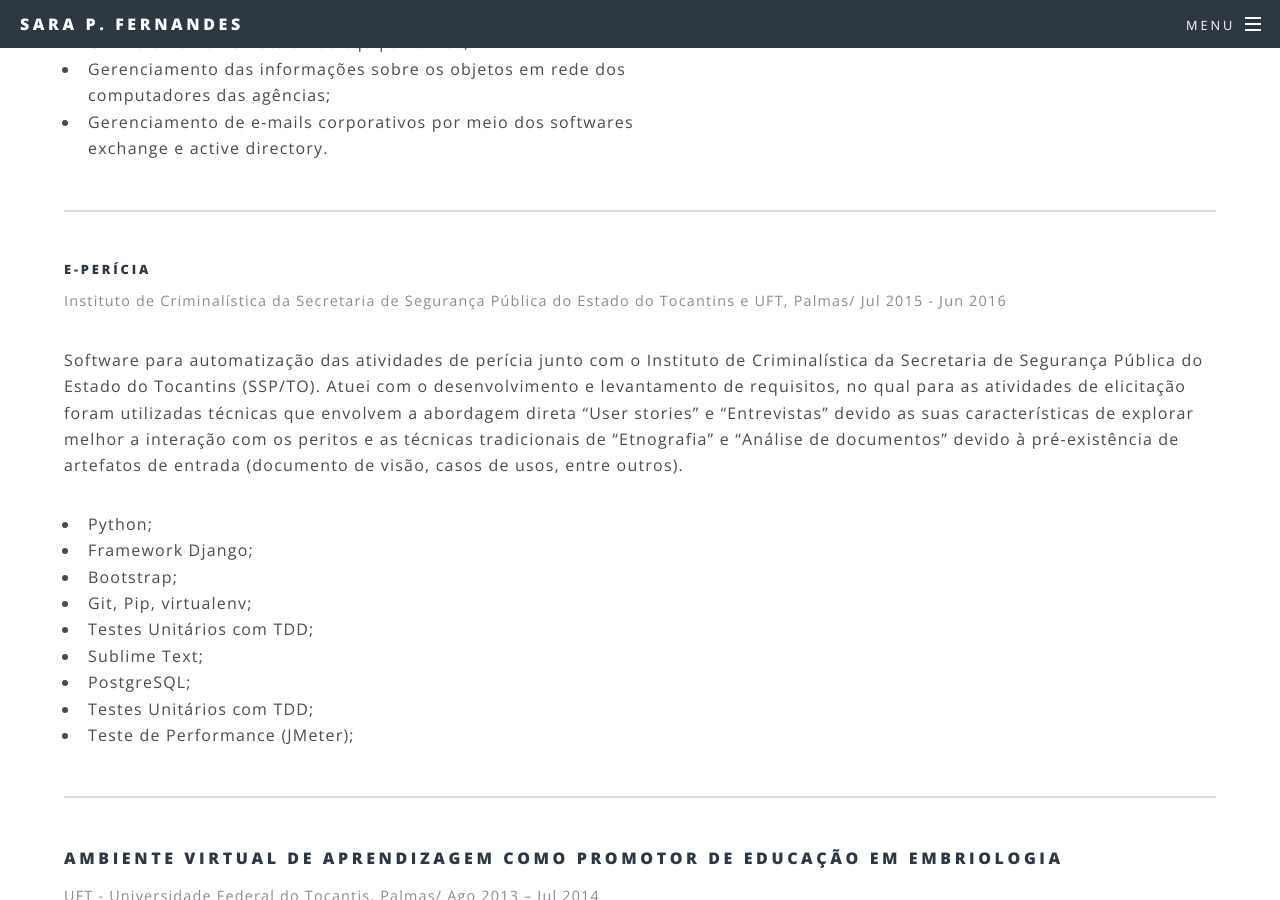
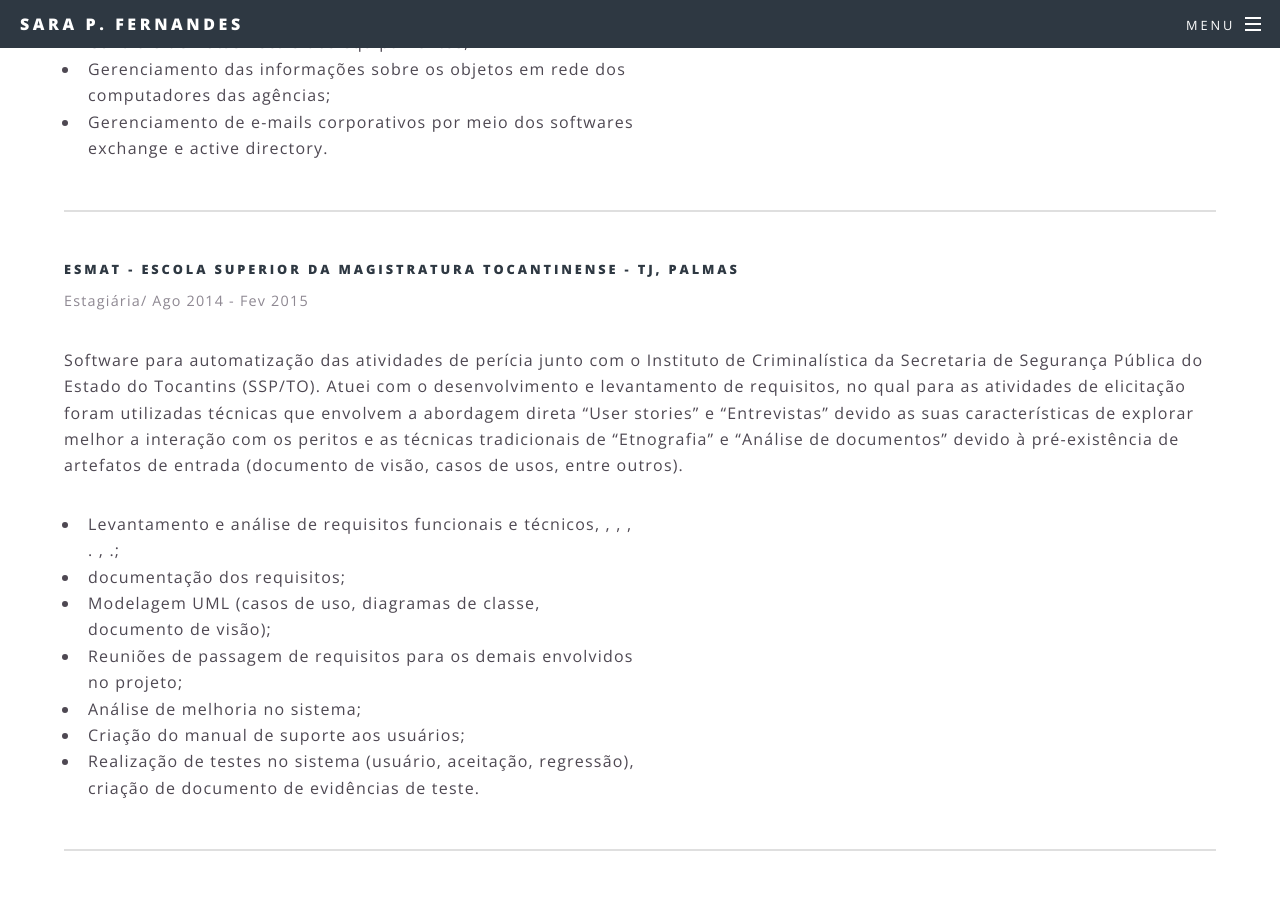
Before and after one commit to SaraFernandes/sarafernandes.github.io_sfdhgdfg, a Jekyll site: the page built from profissionais.html, in a window 1280 px wide and 900 px high, scrolled down 872 px. Built offline with Jekyll 4.4.1, drawn with Linux system fonts in a browser that asks for light colours.

Commit message:
Add neu post Elicitação de requisitos

```diff
--- a/profissionais.html
+++ b/profissionais.html
@@ -28,21 +28,19 @@ title: Experiências Profissionais
 
 <hr />
 				<header>
-					<h5>e-Perícia</h5>
-					<p>Instituto de Criminalística da Secretaria de Segurança Pública do Estado do Tocantins e UFT, Palmas/ Jul 2015 - Jun 2016</p>
+					<h5>ESMAT - Escola Superior da Magistratura Tocantinense - TJ, Palmas</h5>
+					<p>Estagiária/ Ago 2014 - Fev 2015</p>
 				</header>
 				<p>Software para automatização das atividades de perícia junto com o Instituto de Criminalística da Secretaria de Segurança Pública do Estado do Tocantins (SSP/TO). Atuei com o desenvolvimento e levantamento de requisitos, no qual para as atividades de elicitação foram utilizadas técnicas que envolvem a abordagem direta “User stories” e “Entrevistas” devido as suas características de explorar melhor a interação com os peritos e as técnicas tradicionais de “Etnografia” e “Análise de documentos” devido à pré-existência de artefatos de entrada (documento de visão, casos de usos, entre outros).</p>
 					<div class="6u 12u$(medium)">
 						<ul>
-							<li>Python;</li>
-							<li>Framework Django;</li>
-							<li>Bootstrap;</li>
-							<li>Git, Pip, virtualenv;</li>
-							<li>Testes Unitários com TDD;</li>
-							<li>Sublime Text;</li>
-							<li>PostgreSQL;</li>
-							<li>Testes Unitários com TDD;</li>
-							<li>Teste de Performance (JMeter);</li>
+							<li>Levantamento e análise de requisitos funcionais e técnicos, , , , . , .;</li>
+							<li>documentação dos requisitos;</li>
+							<li>Modelagem UML (casos de uso, diagramas de classe, documento de visão);</li>
+							<li>Reuniões de passagem de requisitos para os demais envolvidos no projeto;</li>
+							<li>Análise de melhoria no sistema;</li>
+							<li>Criação do manual de suporte aos usuários;</li>
+							<li>Realização de testes no sistema (usuário, aceitação, regressão), criação de documento de evidências de teste.</li>
 						</ul>
 					</div>
 
```
